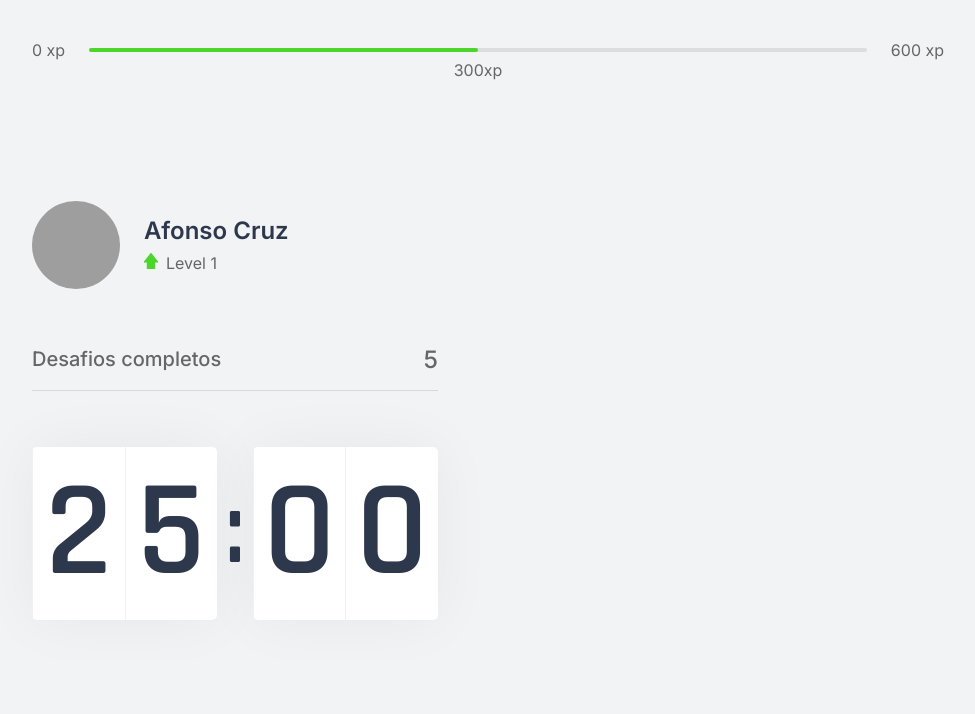
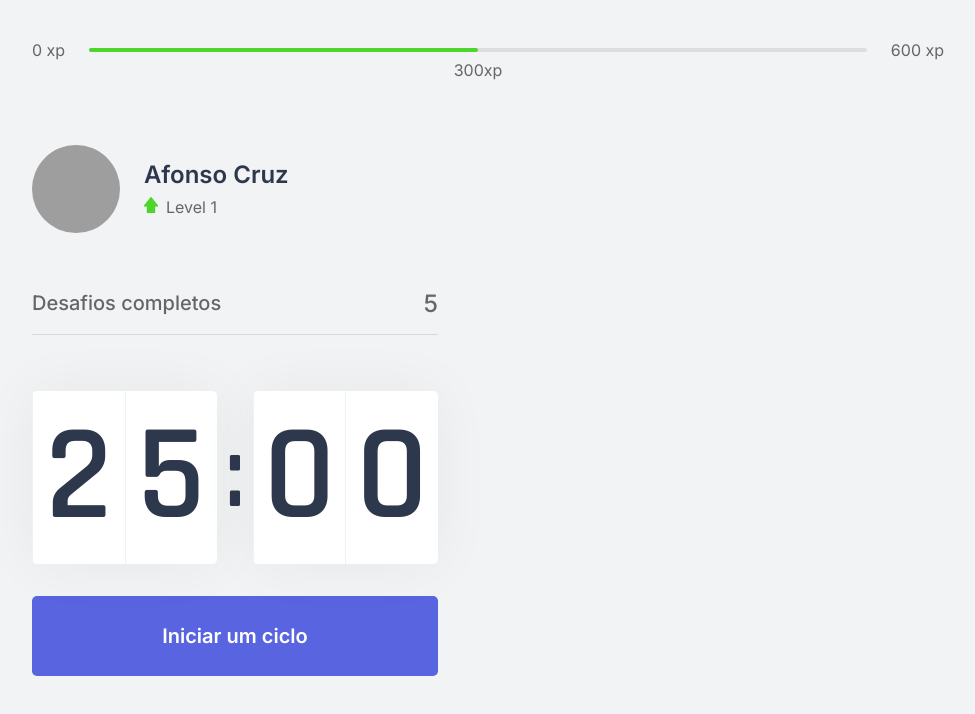
Before and after one commit to afonsocruz/moveit-nextjs, a Next.js app: page / in a window 1280 px wide. Shown: the top 714 px of the page, without its empty margins (152-1127 px from the left). Built offline with nearby package versions, Linux system fonts and the light colour scheme; grey boxes are pictures that could not be loaded.

Commit message:
css: added button

```diff
--- a/src/components/Countdown.tsx
+++ b/src/components/Countdown.tsx
@@ -2,6 +2,7 @@
 
 const Countdown: React.FC = () => {
     return (
+        <div>
             <div className={styles.countdownContainer}>
                 <div>
                     <span>2</span>
@@ -13,6 +14,10 @@
                     <span>0</span>
                 </div>
             </div>
+            <button type="button" className={styles.countdownButton}>
+                Iniciar um ciclo
+            </button>
+        </div>
     );
 };
 
--- a/src/pages/_document.tsx
+++ b/src/pages/_document.tsx
@@ -5,6 +5,7 @@
         return (
             <Html>
                 <Head>
+                    <link rel="shortcut icon" href="favicon.png" type="image/png" />
                     <link rel="preconnect" href="https://fonts.gstatic.com" />
                     <link href="https://fonts.googleapis.com/css2?family=Inter:wght@400;500;600&family=Rajdhani:wght@600&display=swap"
                         rel="stylesheet" />
--- a/src/pages/index.tsx
+++ b/src/pages/index.tsx
@@ -2,12 +2,17 @@
 import Countdown from "../components/Countdown";
 import ExperienceBar from "../components/ExperienceBar";
 import Profile from "../components/Profile";
+
+import Head from 'next/head';
 
 import styles from '../styles/pages/Home.module.css';
 
 export default function Home() {
   return (
     <div className={styles.container}>
+      <Head>
+        <title>Início | move.it</title>
+      </Head>
       <ExperienceBar />
 
       <section>
--- a/src/styles/components/Countdown.module.css
+++ b/src/styles/components/Countdown.module.css
@@ -34,3 +34,24 @@
     font-size: 6.25rem;
     margin: 0 .5rem;
 }
+
+.countdownButton {
+    width: 100%;
+    height: 5rem;
+    margin-top: 2rem;
+    display: flex;
+    align-items: center;
+    justify-content: center;
+    border: 0;
+    border-radius: 5px;
+    background: var(--blue);
+    color: var(--white);
+    font-size: 1.25rem;
+    font-weight: 600;
+
+    transition: background-color .2s;
+}
+
+.countdownButton:hover {
+    background: var(--blue-dark);
+}
```
Lines whose indentation alone changed are shown as unchanged.
